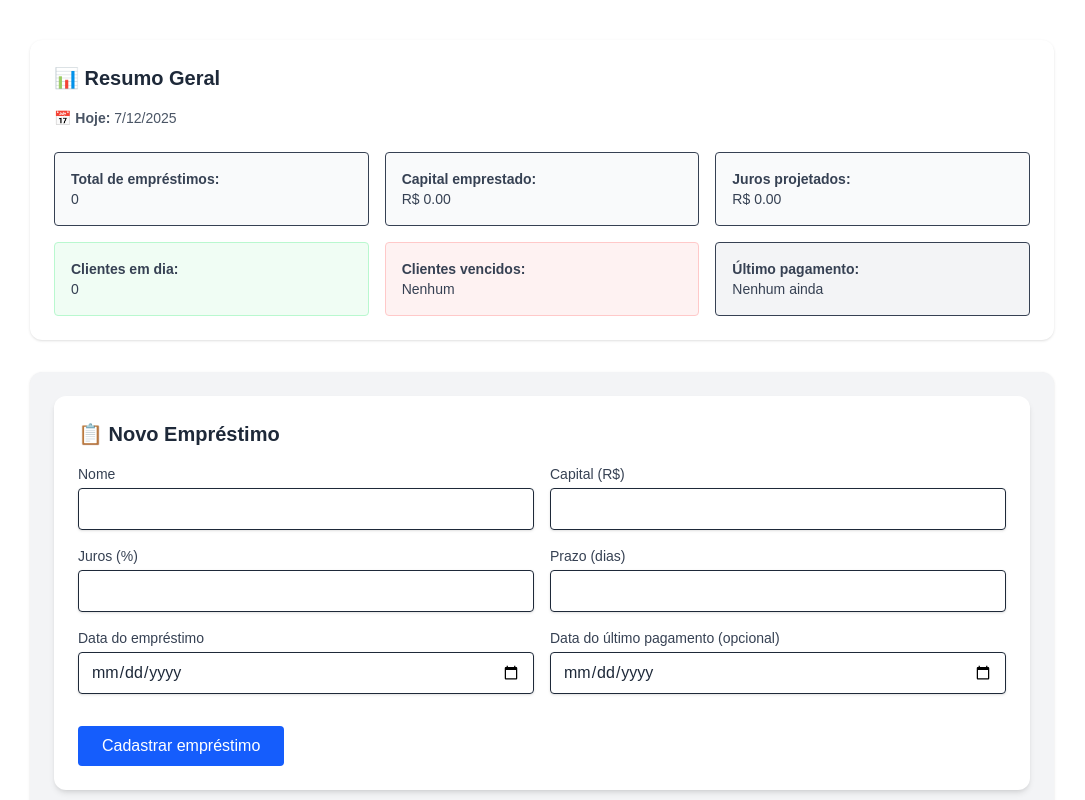
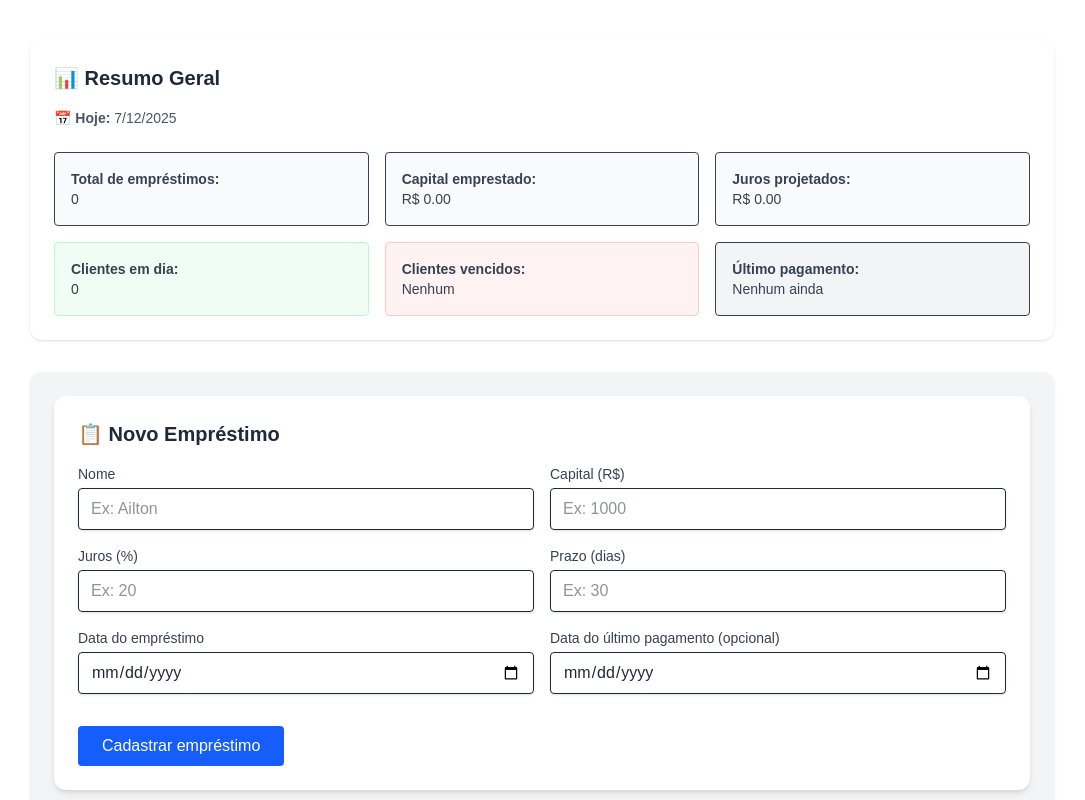
Before and after one commit to trafegoofertaecontingencia/emprestimos, a Next.js app: page / in a window 1280 px wide. Shown: the top 800 px of the page, without its empty margins (98-1183 px from the left). Built offline with nearby package versions, Linux system fonts and the light colour scheme.

Commit message:
placeholdes adicionados

```diff
--- a/components/LoanForm.jsx
+++ b/components/LoanForm.jsx
@@ -69,6 +69,7 @@ export default function LoanForm() {
           <label className="block text-sm font-medium text-gray-700">Nome</label>
           <input
             type="text"
+            placeholder="Ex: Ailton"
             className="w-full mt-1 px-3 py-2 border rounded shadow-sm"
             value={name}
             onChange={(e) => setName(e.target.value)}
@@ -79,6 +80,7 @@ export default function LoanForm() {
           <label className="block text-sm font-medium text-gray-700">Capital (R$)</label>
           <input
             type="number"
+            placeholder="Ex: 1000"
             className="w-full mt-1 px-3 py-2 border rounded shadow-sm"
             value={capital}
             onChange={(e) => setCapital(e.target.value)}
@@ -89,6 +91,7 @@ export default function LoanForm() {
           <label className="block text-sm font-medium text-gray-700">Juros (%)</label>
           <input
             type="number"
+            placeholder="Ex: 20"
             className="w-full mt-1 px-3 py-2 border rounded shadow-sm"
             value={interestRate}
             onChange={(e) => setInterestRate(e.target.value)}
@@ -99,6 +102,7 @@ export default function LoanForm() {
           <label className="block text-sm font-medium text-gray-700">Prazo (dias)</label>
           <input
             type="number"
+            placeholder="Ex: 30"
             className="w-full mt-1 px-3 py-2 border rounded shadow-sm"
             value={termDays}
             onChange={(e) => setTermDays(e.target.value)}
```
